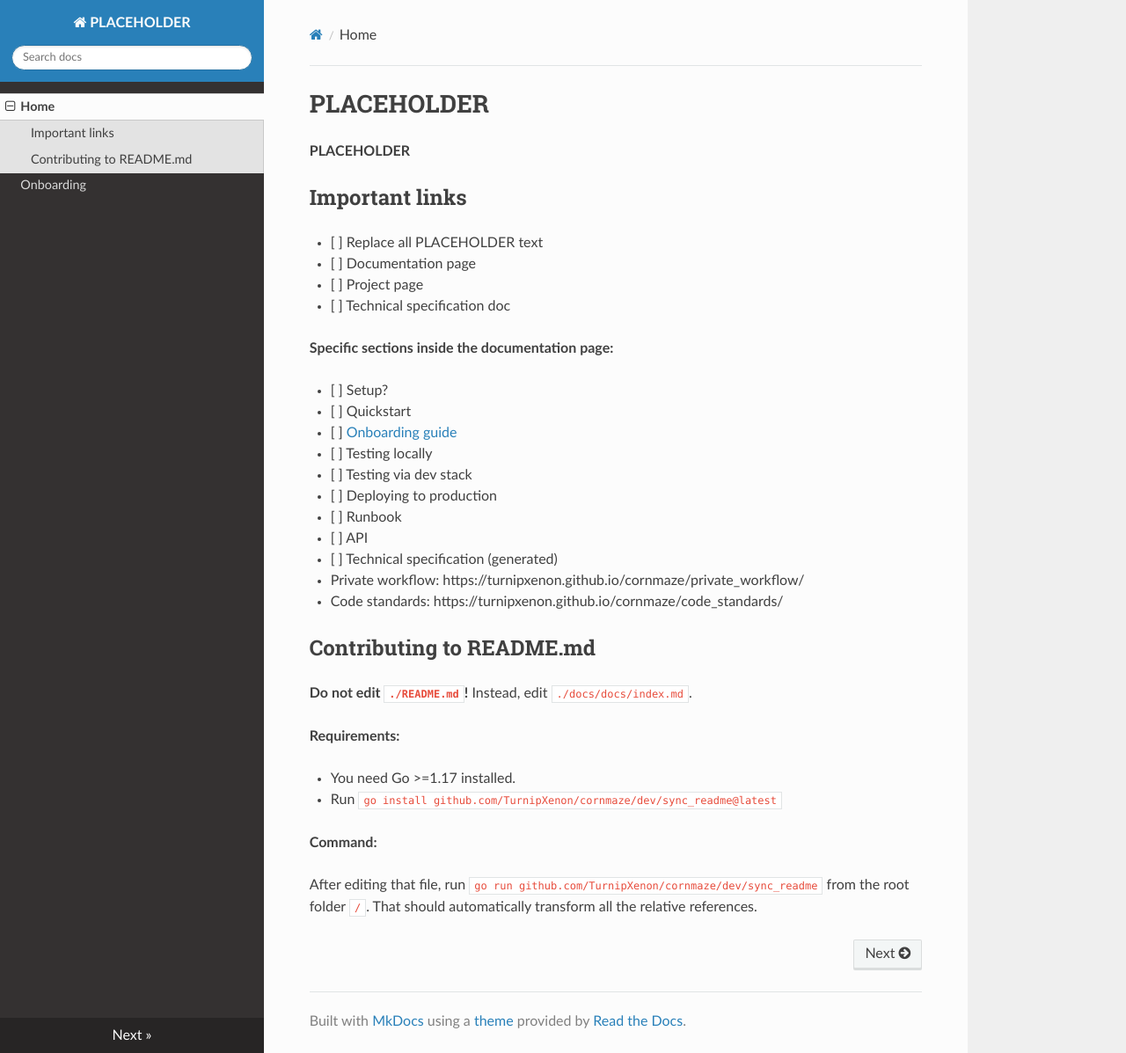
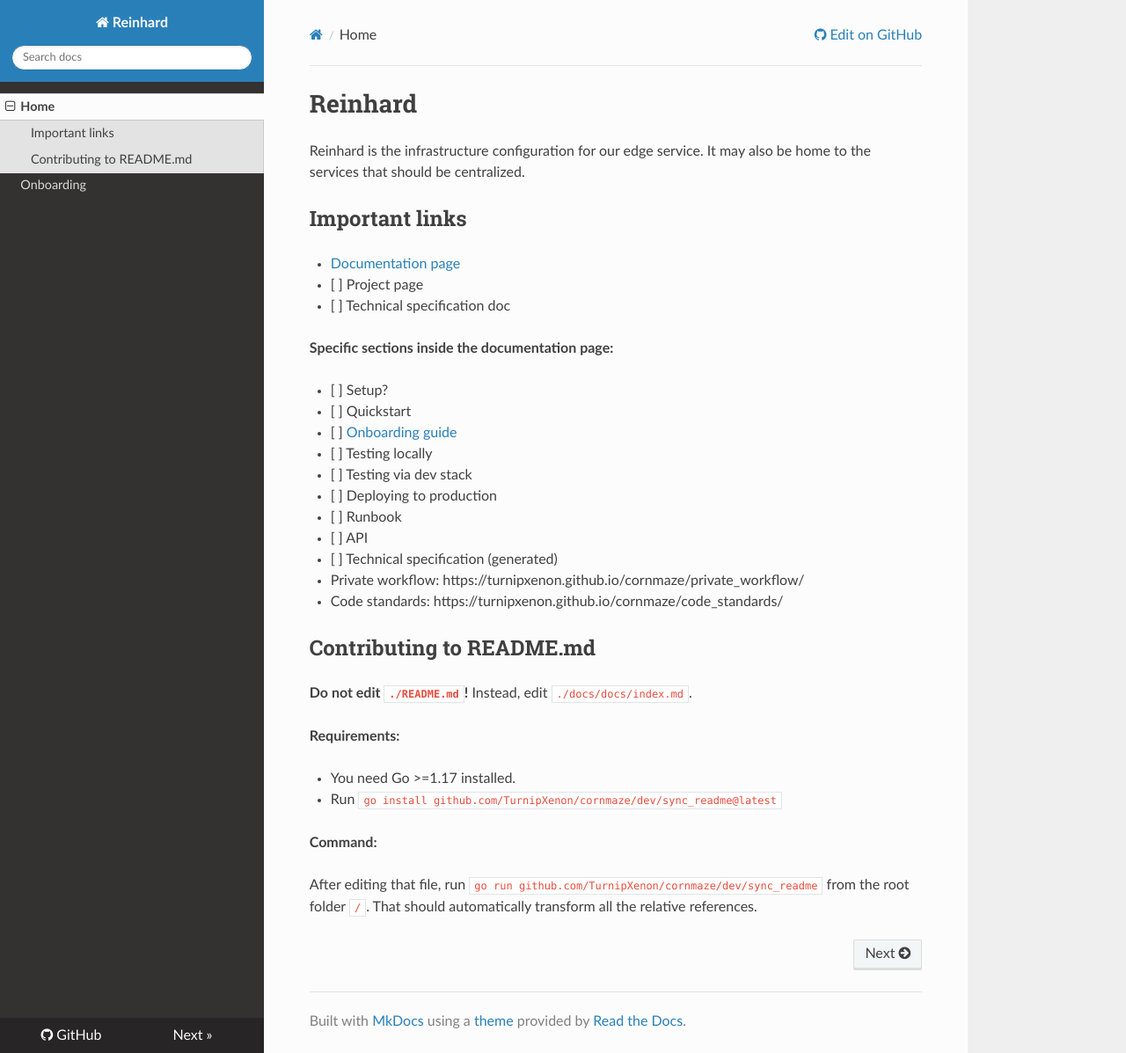
Before and after one commit to TurnipXenon/reinhard, an MkDocs documentation site: the page built from docs/docs/index.md, in a window 1280 px wide and 1197 px high. Shown: the whole window at 88% size. Built offline with MkDocs 1.6.1, drawn with Linux system fonts in a browser that asks for light colours; nearby versions of some CDN libraries.

Commit message:
Reinhard repo setup (#7)

```diff
--- a/docs/docs/index.md
+++ b/docs/docs/index.md
@@ -1,11 +1,11 @@
-# PLACEHOLDER
+# Reinhard
 
-**PLACEHOLDER**
+Reinhard is the infrastructure configuration for our edge service. It may also be home to the services that should be
+centralized.
 
 ## Important links
 
-- [ ] Replace all PLACEHOLDER text
-- [ ] Documentation page
+- [Documentation page](https://turnipxenon.github.io/reinhard)
 - [ ] Project page
 - [ ] Technical specification doc
 
@@ -13,7 +13,7 @@
 
 - [ ] Setup?
 - [ ] Quickstart
-- [ ] [Onboarding guide](./onboarding.md)
+- [ ] [Onboarding guide](./docs/docs/onboarding.md)
 - [ ] Testing locally
 - [ ] Testing via dev stack
 - [ ] Deploying to production
--- a/docs/mkdocs.yml
+++ b/docs/mkdocs.yml
@@ -1,7 +1,7 @@
-site_name: PLACEHOLDER
+site_name: Reinhard
 theme:
   name: readthedocs
-#repo_url: PLACEHOLDER
+repo_url: https://github.com/TurnipXenon/reinhard
 nav:
   - Home: index.md
   - Onboarding: onboarding.md
```
Also changed, not shown: docs/docs/onboarding.md (+2 -0 lines), README.md, 1 other file.
